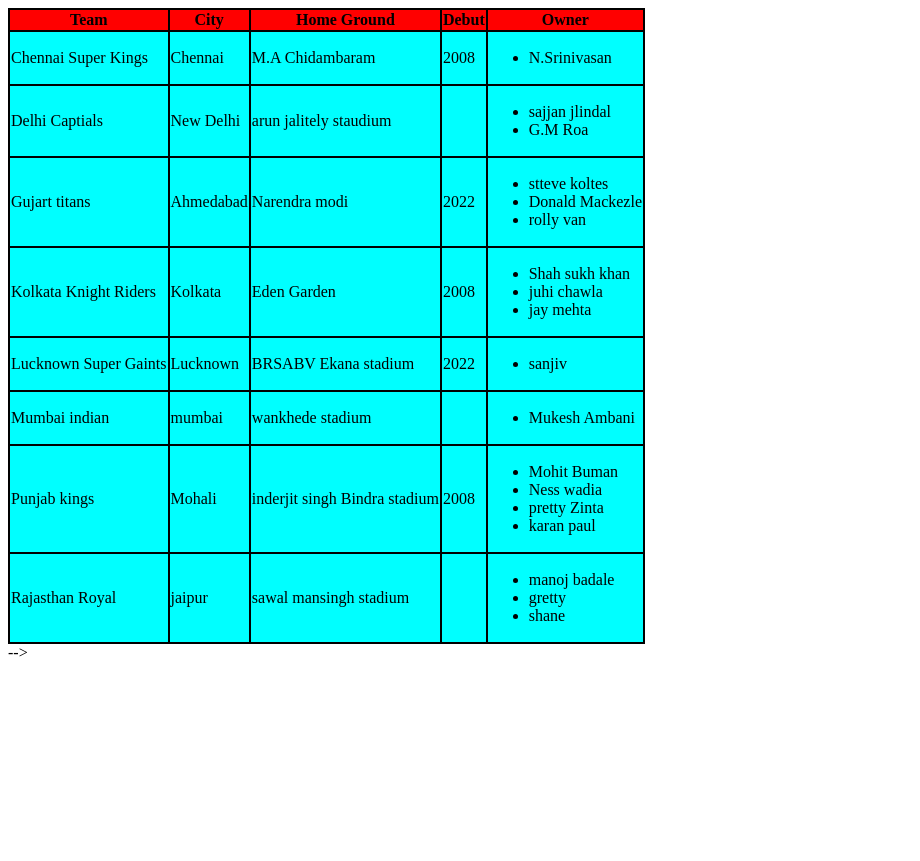
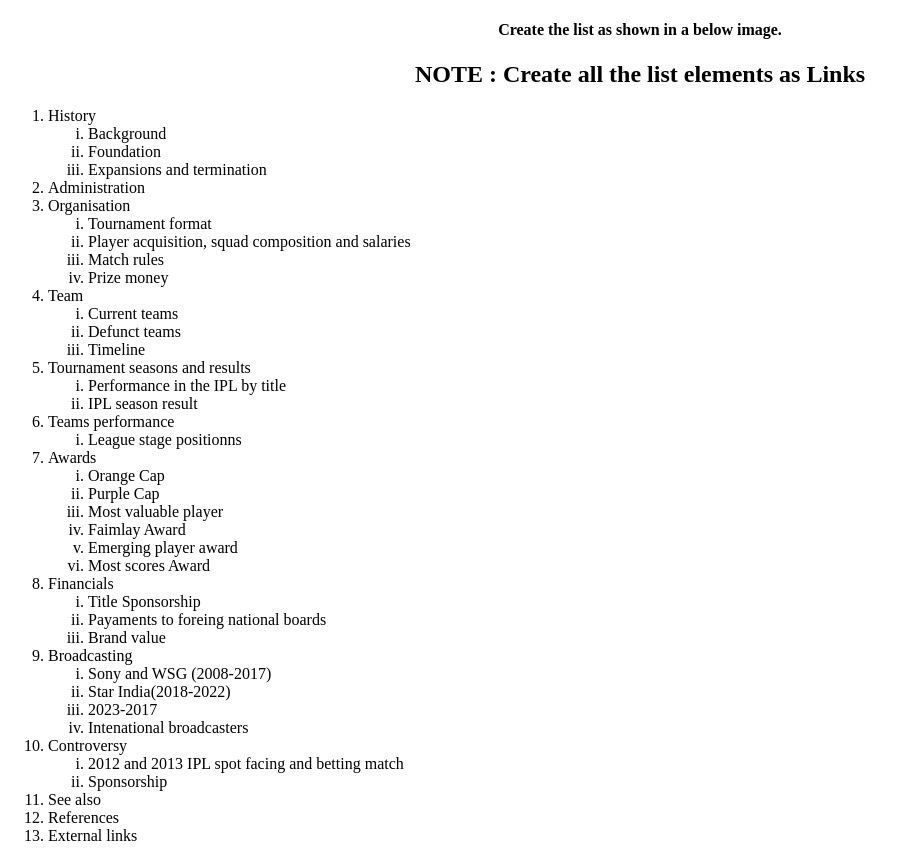
Before and after one commit to Santhoshkumar12092003/Table, a plain HTML site: page index.html in a window 1280 px wide. Shown: the whole page, without its empty margins (0-920 px from the left). Before the commit the page ends 800 px from the top, so only its background shows below. Drawn offline with Linux system fonts and the light colour scheme.

Commit message:
Add files via upload

```diff
--- a/index.html
+++ b/index.html
@@ -3,133 +3,70 @@
 <head>
     <meta charset="UTF-8">
     <meta name="viewport" content="width=device-width, initial-scale=1.0">
-        <title>Table</title>
+    <title>Document</title>
+    <h4>Create the list as shown in a below image.</h4>
+    <h2>NOTE : Create all the list elements as Links</h2>
+    <!--list-->
+    <style>h4{text-align:center}
+           h2{text-align:center}
+    </style>
 </head>
 <body>
-        <!-- Tables -->
-         <!-- 1.Heading
-         2.Row
-         3.Column
-         4.Data
-         5.border and margin
-         6.color and text-align -->
-        <!-- Table Tag:
-        1.<table></table> - Table
-        2.<tr></tr> - Table Row
-        3.<th></th> - Table Heading
-        4.<td></td> - Table Data
-        5.<style></style> - CSS -->
-        <style>
-            table,tr,td,th{border: 2px solid black;border-collapse: collapse;}
-            th{background-color: rgb(255, 0, 0);}
-            td{background-color: aqua;}
-        </style>
-        <table>
-            <tr>
-                <th>Team</th>
-                <th>City</th>
-                <th>Home Ground</th>
-                <th>Debut</th>
-                <th>Owner</th>
-            </tr>
-            <tr>
-                <td>Chennai Super Kings</td>
-                <td>Chennai</td>
-                <td>M.A Chidambaram</td>
-                <td>2008</td>
-
-                <td>
-                    <ul type="i">
-                        <li>N.Srinivasan</li>
-            </tr>
-            <tr>
-                <td>Delhi Captials</td>
-                 <td>New Delhi</td>
-                 <td>arun jalitely staudium</td>
-                 <td></td>
-
-                 <td>
-                    <ul type="i">
-                        <li>sajjan jlindal</li>
-                        <li>G.M Roa</li>
-
-            </tr>
-            <tr>
-                <td>Gujart titans</td>
-                 <td>Ahmedabad</td>
-                 <td>Narendra modi</td>
-                 <td>2022</td>
-
-                 <td>
-                    <ul type="i">
-                        <li>stteve koltes</li>
-                        <li>Donald Mackezle</li>
-                        <li>rolly van</li>
-            </tr>
-            <tr>
-                <td>Kolkata Knight Riders</td>
-                 <td>Kolkata</td>
-                 <td>Eden Garden</td>
-                 <td>2008</td>
-
-                 <td>
-                    <ul type="i">
-                        <li>Shah sukh khan</li>
-                        <li>juhi chawla</li>
-                        <li>jay mehta</li>
-            </tr>
-            <tr>
-                <td>Lucknown Super Gaints</td>
-                 <td>Lucknown</td>
-                 <td>BRSABV Ekana stadium</td>
-                 <td>2022</td>
-
-                 <td>
-                    <ul type="i">
-                        <li>sanjiv</li>
-            </tr>
-            <tr>
-                <td>Mumbai indian</td>
-                 <td>mumbai</td>
-                 <td>wankhede stadium</td>
-                 <td></td>
-
-                 <td>
-                    <ul type="i">
-                        <li>Mukesh Ambani</li>
-            </tr>
-            <tr>
-                <td>Punjab kings</td>
-                 <td>Mohali</td>
-                 <td>inderjit singh Bindra stadium</td>
-                 <td>2008</td>
-
-                 <td>
-                    <ul type="i">
-                        <li>Mohit Buman</li>
-                        <li>Ness wadia</li>
-                        <li>pretty Zinta</li>
-                        <li>karan paul</li>
-            </tr>
-            <tr>
-                <td>Rajasthan Royal</td>
-                <td>jaipur</td>
-                <td>sawal mansingh stadium</td>
-                <td></td>
-
-                <td>
-                   <ul type="i">
-                       <li>manoj badale</li>
-                       <li>gretty</li>
-                       <li>shane</li>
-            </tr>
-
-                    </ul>
-                </td>
-            </tr>
-
-        </table>
-    </body>
-    </html>
-
-</body> -->
+    <ol><li>History</li>
+    <ol type="i"><li>Background</li>
+        <li>Foundation</li>
+        <li>Expansions and termination</li>
+    </ol>
+    <li>Administration</li>
+    <li>Organisation</li>
+    <ol type="i"><li>Tournament format</li>
+        <li>Player acquisition, squad composition and salaries</li>
+        <li>Match rules</li>
+        <li>Prize money</li>
+    </ol>
+    <li>Team</li>
+    <ol type="i">
+        <li>Current teams</li>
+        <li>Defunct teams</li>
+        <li>Timeline</li>
+    </ol>
+    <li>Tournament seasons and results</li>
+    <ol type="i">
+        <li>Performance in the IPL by title</li>
+        <li>IPL season result</li>
+    </ol>
+    <li>Teams performance</li>
+     <ol type="i">
+        <li>League stage positionns</li>
+     </ol>
+     <li>Awards</li>
+     <ol type="i">
+        <li>Orange Cap</li>
+        <li>Purple Cap</li>
+        <li>Most valuable player</li>
+        <li>Faimlay Award</li>
+        <li>Emerging player award</li>
+        <li>Most scores Award</li>
+        </ol>
+        <li>Financials</li>
+        <ol type="i">
+            <li>Title Sponsorship</li>
+            <li>Payaments to foreing national boards</li>
+            <li>Brand value</li>
+        </ol>
+        <li>Broadcasting</li>
+        <ol type="i">
+            <li>Sony and WSG (2008-2017)</li>
+            <li>Star India(2018-2022)</li>
+            <li>2023-2017</li>
+            <li>Intenational broadcasters</li>
+        </ol>
+        <li>Controversy</li>
+        <ol type="i">
+            <li>2012 and 2013 IPL spot facing and betting match</li>
+            <li>Sponsorship</li>
+        </ol>
+        <li>See also</li>
+        <li>References</li>
+        <li>External links</li>
+        </ol>
```
Lines whose indentation alone changed are shown as unchanged.
